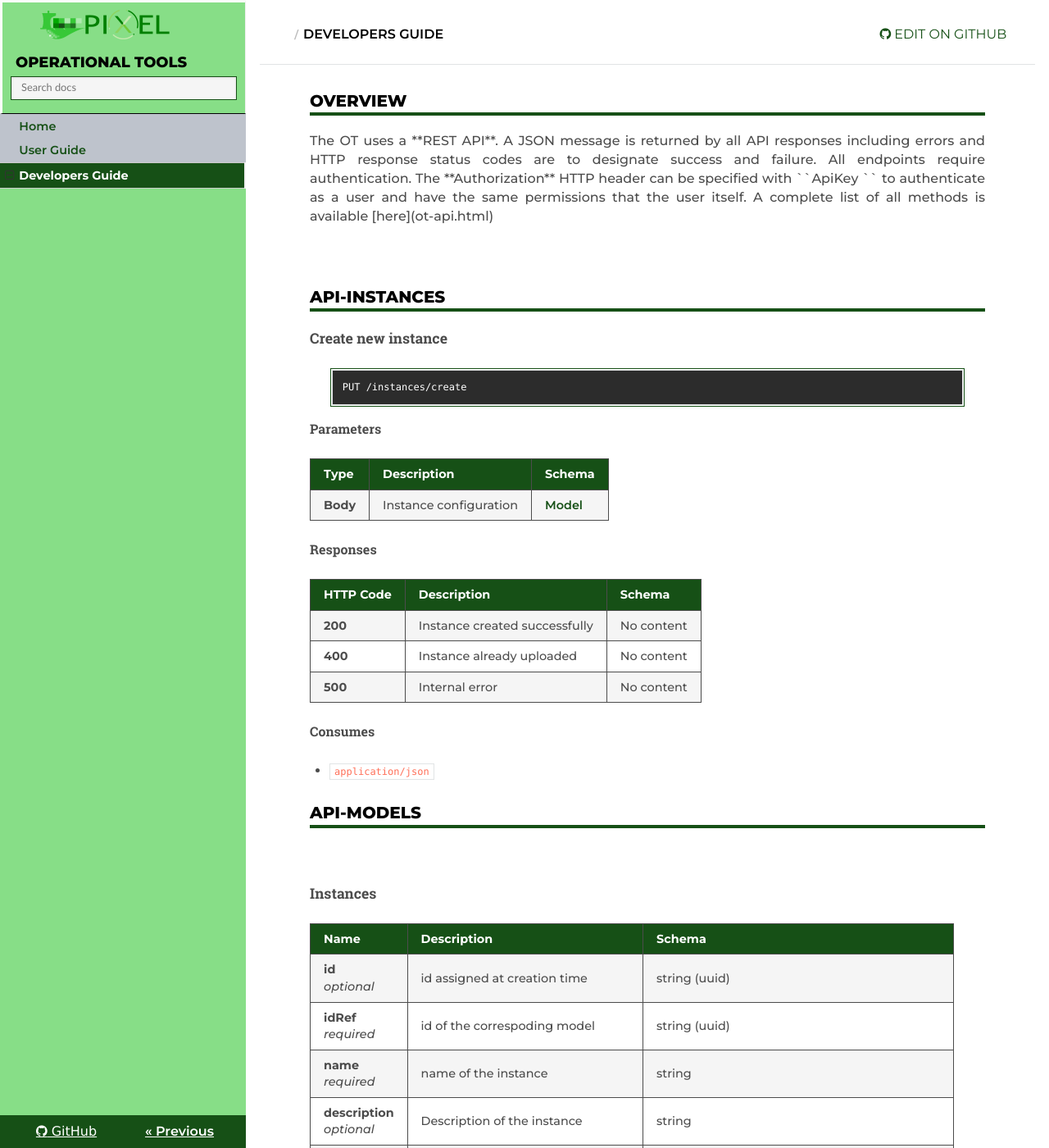
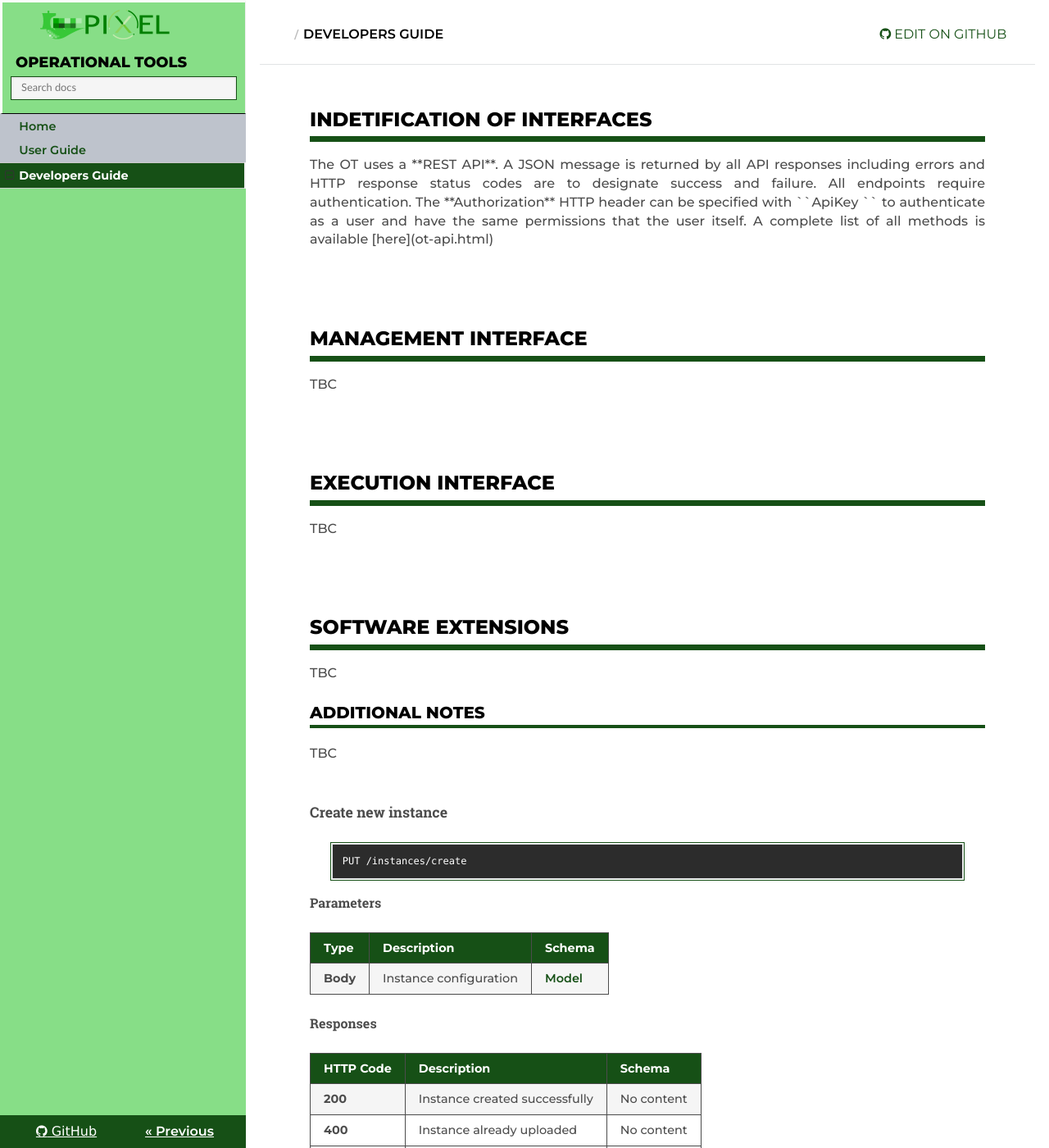
Before and after one commit to pixel-ports/docs-pas, an MkDocs documentation site: the page built from docs/devel_guide.md, in a window 1280 px wide and 1400 px high. Shown: the whole window at 82% size. Built offline with MkDocs 1.6.1, drawn with Linux system fonts in a browser that asks for light colours; nearby versions of some CDN libraries; old or Windows-style settings are respelled for this version of MkDocs; some of the changed text lies outside the part shown.

Commit message:
Update devel_guide.md

```diff
--- a/docs/devel_guide.md
+++ b/docs/devel_guide.md
@@ -1,4 +1,4 @@
-### Overview
+## Indetification of interfaces
 <div align="justify">
 
 The OT uses a **REST API**. A JSON message is returned by all API responses including errors and HTTP response status codes are to designate success and failure.
@@ -10,11 +10,38 @@ A complete list of all methods is available [here](ot-api.html)
 </div>
 <br/><br/>
 
-<a name="instance_resource"></a>
-### API-instances
+
+## Management Interface
 <div align="justify">
 
+TBC
 </div>
+<br/><br/>
+
+## Execution Interface
+<div align="justify">
+
+TBC
+</div>
+<br/><br/>
+
+## Software Extensions
+<div align="justify">
+
+TBC
+<br/><br/>
+
+</div>
+
+### Additional notes
+<div align="justify">
+
+TBC
+<br/><br/>
+
+</div>
+
+
 
 <a name="instances-put"></a>
 ##### Create new instance
@@ -74,25 +101,3 @@ PUT /instances/create
 |**mode**  <br>*required*|ExecAsync, ExecSync, Subscription|string|
 |**user**  <br>*required*|user/user id|string|
 |**input**  <br>*required*|input configuration|string|
-
-
-
-
-
-
-
-### Extensions
-<div align="justify">
-
-TBC
-<br/><br/>
-
-</div>
-
-### Additional notes
-<div align="justify">
-
-TBC
-<br/><br/>
-
-</div>
```
